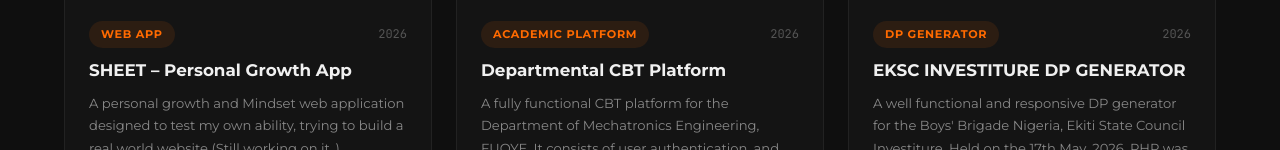
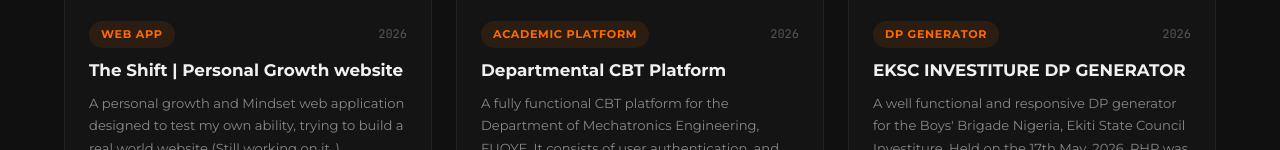
Before and after one commit to BossFame/mywebdevportfolio, a plain HTML site: page index.html in a window 1280 px wide. Shown: the part 2749-2899 px from the top of the page. Drawn offline with Linux system fonts and the light colour scheme.

Commit message:
Update index.html

```diff
--- a/index.html
+++ b/index.html
@@ -238,7 +238,7 @@
               <span class="project-tag">Web App</span>
               <span class="project-year">2026</span>
             </div>
-            <h3 class="project-title">SHEET – Personal Growth App</h3>
+            <h3 class="project-title">The Shift | Personal Growth website</h3>
             <p class="project-desc">A personal growth and Mindset web application designed to test my own ability, trying to build a real world website (Still working on it..).</p>
             <div class="project-stack">
               <span>HTML</span><span>CSS</span><span>JavaScript</span><span>PHP</span><span>MySQL</span>
```
